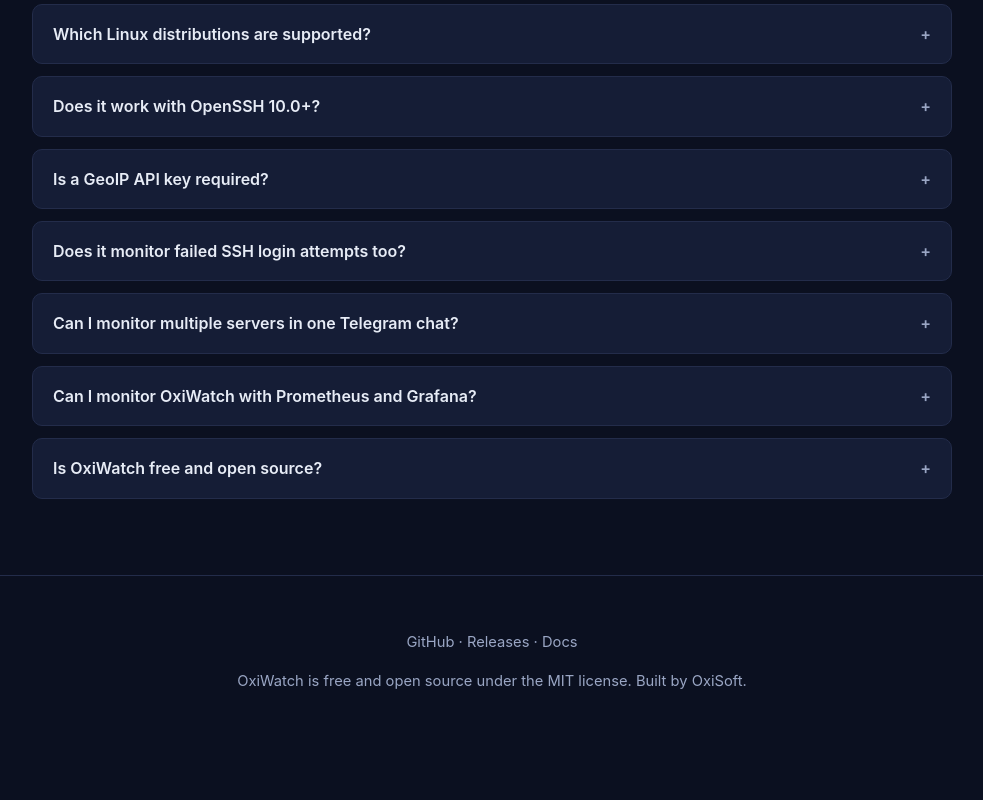
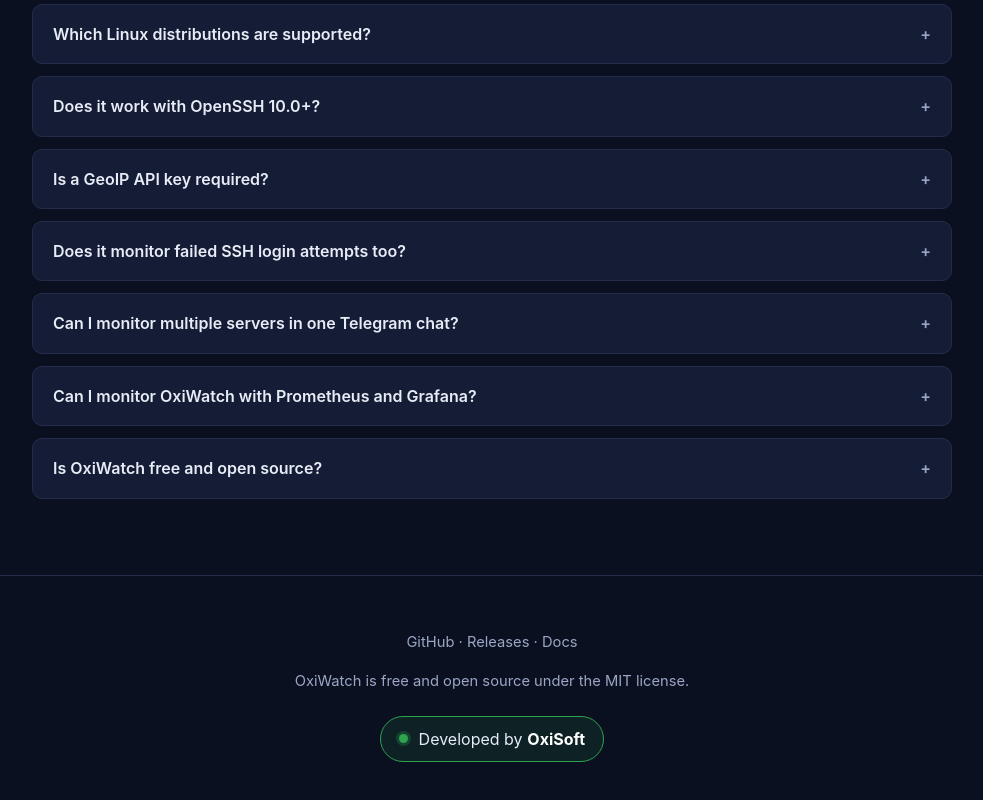
Before and after one commit to oxisoft/oxiwatch, a plain HTML site: page docs/index.html in a window 1280 px wide. Shown: the part 3421-4221 px from the top of the page, without its empty margins (148-1131 px from the left). Before the commit the page ends 4169 px from the top, so only its background shows below. Drawn offline with Linux system fonts and the light colour scheme.

Commit message:
site: footer credit 'Developed by OxiSoft' linking to oxisoft.io

```diff
--- a/docs/index.html
+++ b/docs/index.html
@@ -198,6 +198,19 @@
   footer { border-top: 1px solid var(--line); padding: 40px 0; color: var(--muted); text-align: center; font-size: .92rem; }
   footer a { color: var(--muted); }
   footer a:hover { color: var(--text); }
+  /* OxiSoft credit: a status pill with the green "online" dot of the product */
+  footer .credit { margin: 22px 0 0; }
+  footer .credit a {
+    display: inline-flex; align-items: center; gap: .3em;
+    padding: 9px 18px; border: 1px solid var(--accent); border-radius: 999px;
+    background: rgba(46,164,79,.12); color: var(--text); font-size: 1rem;
+  }
+  footer .credit a::before {
+    content: ""; width: 9px; height: 9px; border-radius: 50%;
+    background: var(--accent); box-shadow: 0 0 0 3px rgba(46,164,79,.25); margin-right: 6px;
+  }
+  footer .credit strong { color: #fff; }
+  footer .credit a:hover { background: rgba(46,164,79,.24); color: #fff; text-decoration: none; }
 </style>
 </head>
 <body>
@@ -401,7 +414,8 @@
       <a href="https://github.com/oxisoft/oxiwatch/releases">Releases</a> ·
       <a href="https://github.com/oxisoft/oxiwatch#readme">Docs</a>
     </p>
-    <p>OxiWatch is free and open source under the MIT license. Built by <a href="https://oxisoft.io">OxiSoft</a>.</p>
+    <p>OxiWatch is free and open source under the MIT license.</p>
+    <p class="credit"><a href="https://oxisoft.io/">Developed by <strong>OxiSoft</strong></a></p>
   </div>
 </footer>
 
```
